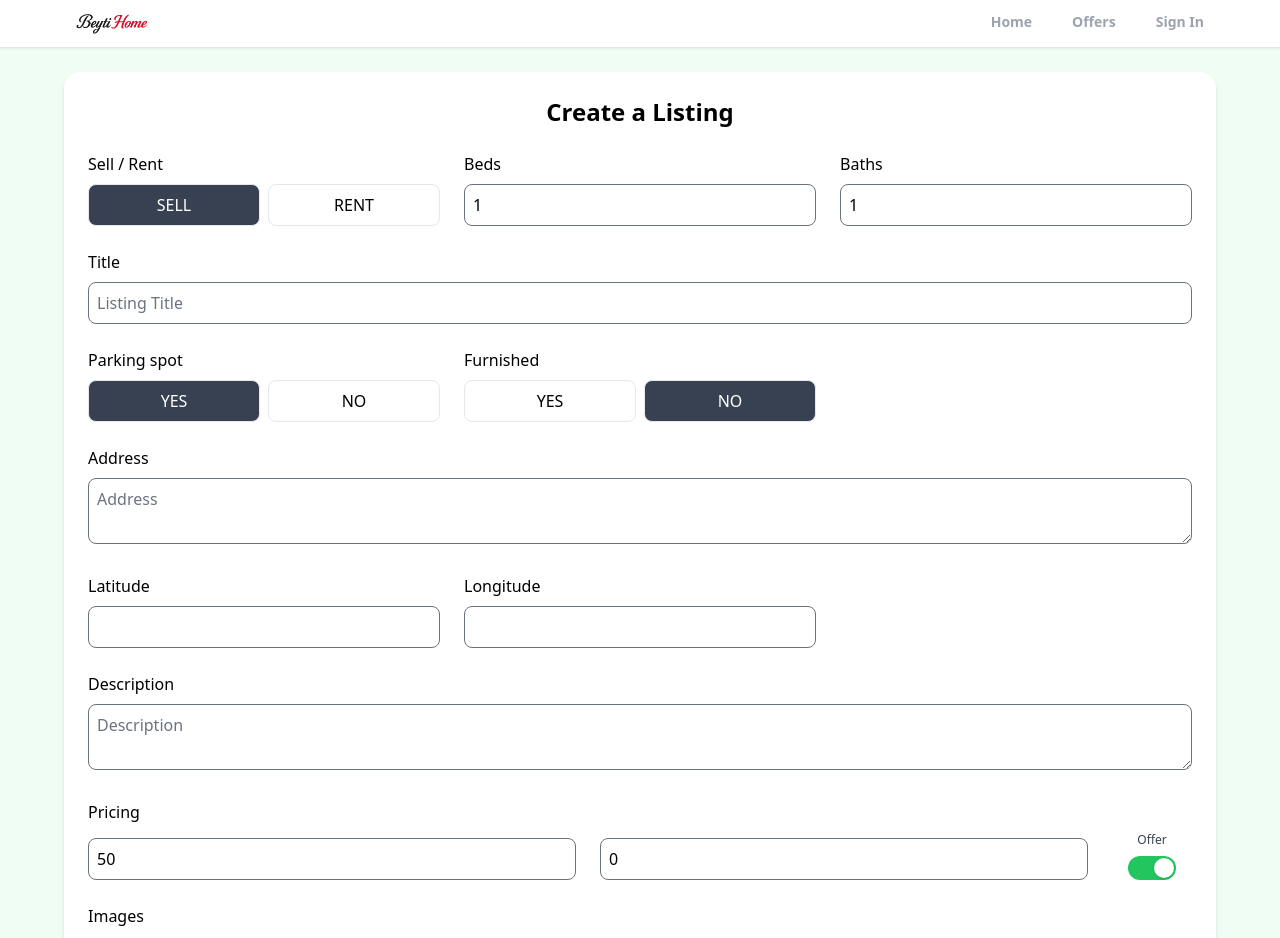
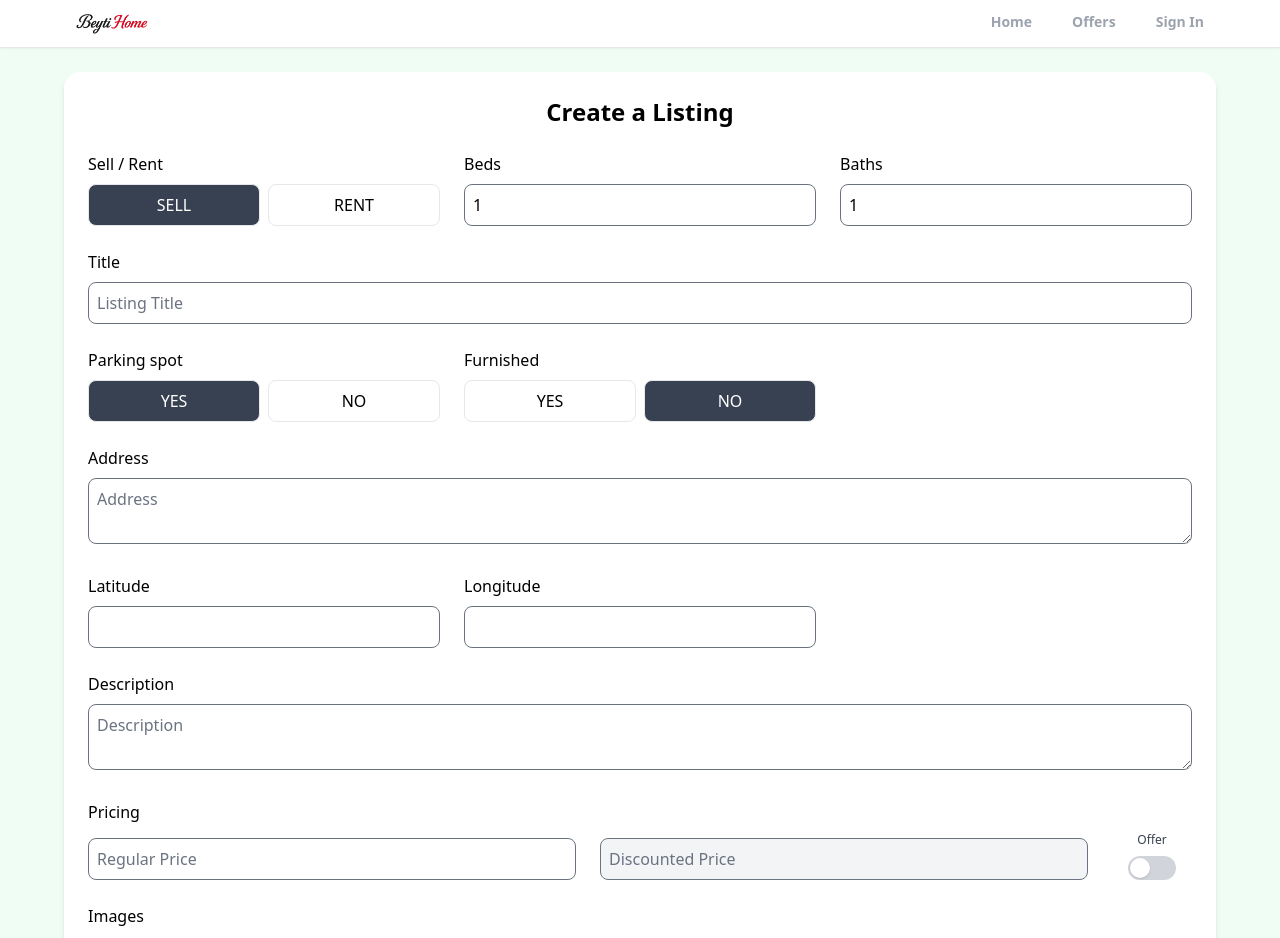
Before and after one commit to Al-Jafarawy/Bayti-Home, a React (Create React App) app: page /create-listing in a window 1280 px wide. Shown: the top 938 px of the page. Built offline with nearby package versions, Linux system fonts and the light colour scheme; no server answers.

Commit message:
edit min pice and make offers init value false

```diff
--- a/src/pages/createListing.jsx
+++ b/src/pages/createListing.jsx
@@ -13,11 +13,11 @@ export default function CreateListing() {
   const [baths, setBaths] = useState(1);
   const [parking, setParking] = useState(true);
   const [furnished, setFurnished] = useState(false);
-  const [offer, setOffer] = useState(true);
+  const [offer, setOffer] = useState(false);
   const [address, setAddress] = useState("");
   const [description, setDescription] = useState("");
-  const [regularPrice, setRegularPrice] = useState(50);
-  const [discountedPrice, setDiscountedPrice] = useState(0);
+  const [regularPrice, setRegularPrice] = useState("");
+  const [discountedPrice, setDiscountedPrice] = useState("");
   const [images, setImages] = useState([]);
   const [geo] = useState(true);
   const [directions, setDirections] = useState({ latitude: "", longitude: "" });
@@ -251,7 +251,6 @@ export default function CreateListing() {
               <div className="flex-1 min-w-0 lg:min-w-[160px]">
                 <input
                   type="number"
-                  min="50"
                   value={regularPrice}
                   onChange={(e) => setRegularPrice(Number(e.target.value))}
                   className="w-full border rounded-lg p-2"
```
